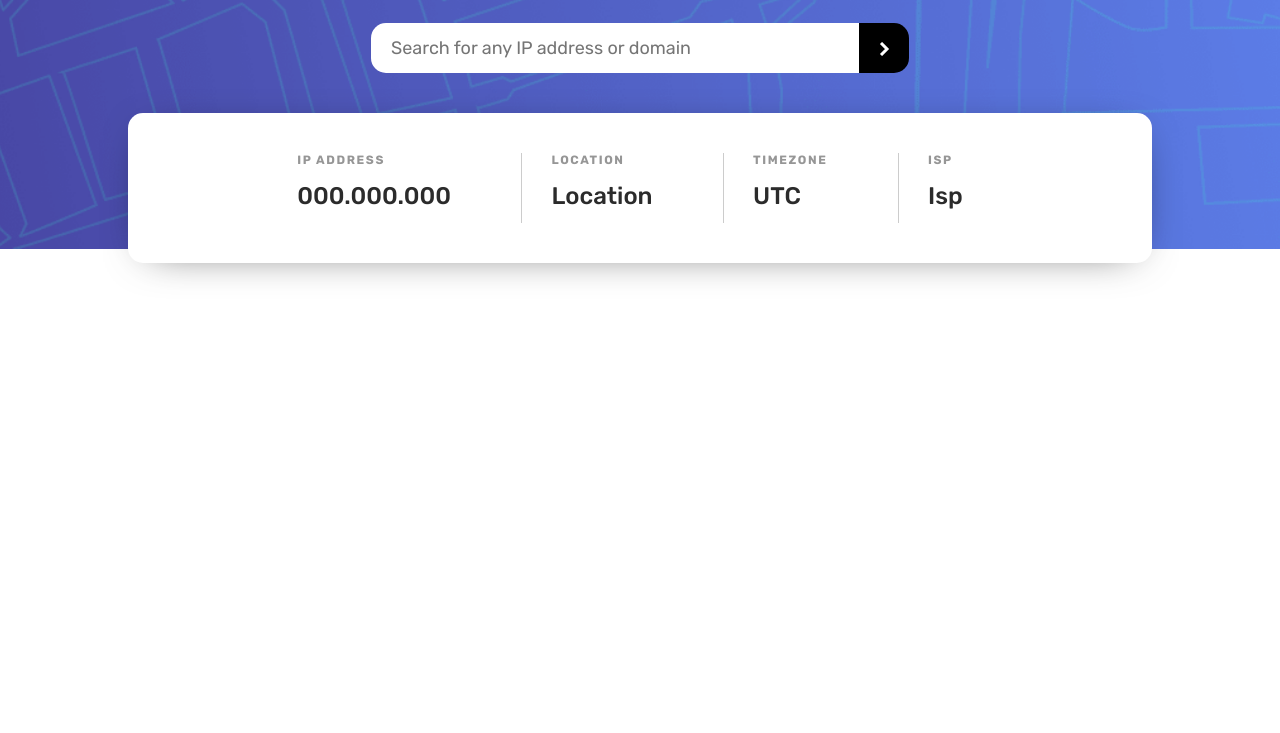
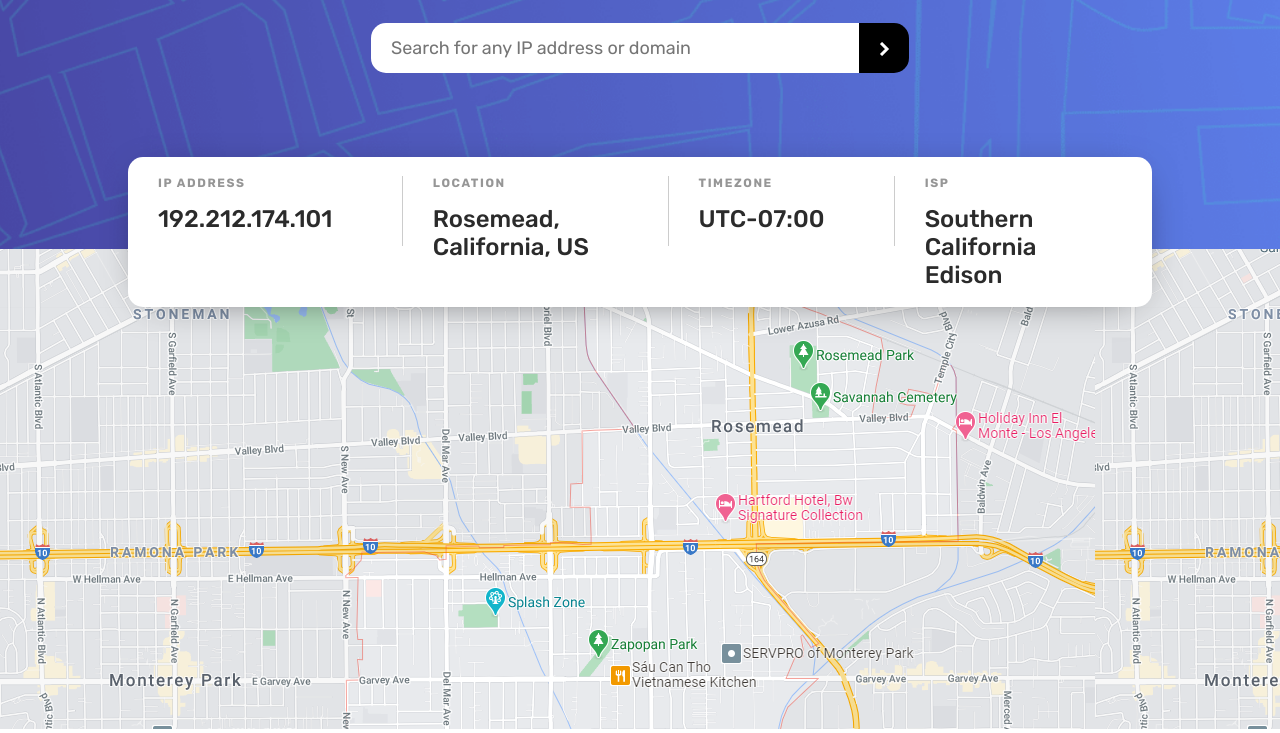
Before and after one commit to mateushenrique-dev/iptracker, a plain HTML site: page index.html in a window 1280 px wide. Shown: the part 67-800 px from the top of the page. Drawn offline with nearby package versions, Linux system fonts and the light colour scheme.

Commit message:
fix background image

```diff
--- a/index.html
+++ b/index.html
@@ -43,22 +43,22 @@
           <ul>
             <li>
               <h3>Ip Address</h3>
-              <span data-ip-address="">000.000.000</span>
+              <span data-ip-address="">192.212.174.101</span>
             </li>
             <div class="divisoria"></div>
             <li>
               <h3>Location</h3>
-              <span data-location="">Location</span>
+              <span data-location="">Rosemead, California, US</span>
             </li>
             <div class="divisoria"></div>
             <li>
               <h3>Timezone</h3>
-              <span>UTC<span data-timezone=""></span></span>
+              <span>UTC<span data-timezone="">-07:00</span></span>
             </li>
             <div class="divisoria"></div>
             <li>
               <h3>Isp</h3>
-              <span data-isp="">Isp</span>
+              <span data-isp="">Southern California Edison</span>
             </li>
           </ul>
         </div>
--- a/iptracker.js
+++ b/iptracker.js
@@ -9,6 +9,8 @@ let mymap = undefined
 
 ipSubmit.addEventListener('click', apiCatch)
 
+
+
 async function apiCatch() {
     try {
       if (validURL(ipField.value)) {
@@ -17,6 +19,7 @@ async function apiCatch() {
         var response = await fetch(`https://geo.ipify.org/api/v1?apiKey=at_T5EcEOnig7oNVrqjuCgBuk2qQagCl&ipAddres=${ipField.value}`)
       }
       let data = await response.json()
+      console.log(data)
       ipAddress.innerText = data.ip
       locationField.innerText = `${data.location.city}, ${data.location.region}, ${data.location.country}`
       timezoneField.innerText = data.location.timezone
--- a/style.css
+++ b/style.css
@@ -71,7 +71,7 @@
   height: 150px;
   background: #fff;
   position: absolute;
-  top: 180px;
+  top: 28%;
   left: 50%;
   transform: translate(-50%);
   -webkit-box-shadow: 1px 6px 43px -21px rgba(0, 0, 0, 0.75);
@@ -114,6 +114,7 @@
   z-index: 1;
   width: 100vw;
   height: 60vh;
+  background: url("images/map.png");
 }
 
 /* Responsive */
```
Also changed, not shown: images/map.png (added), 1 other file.
